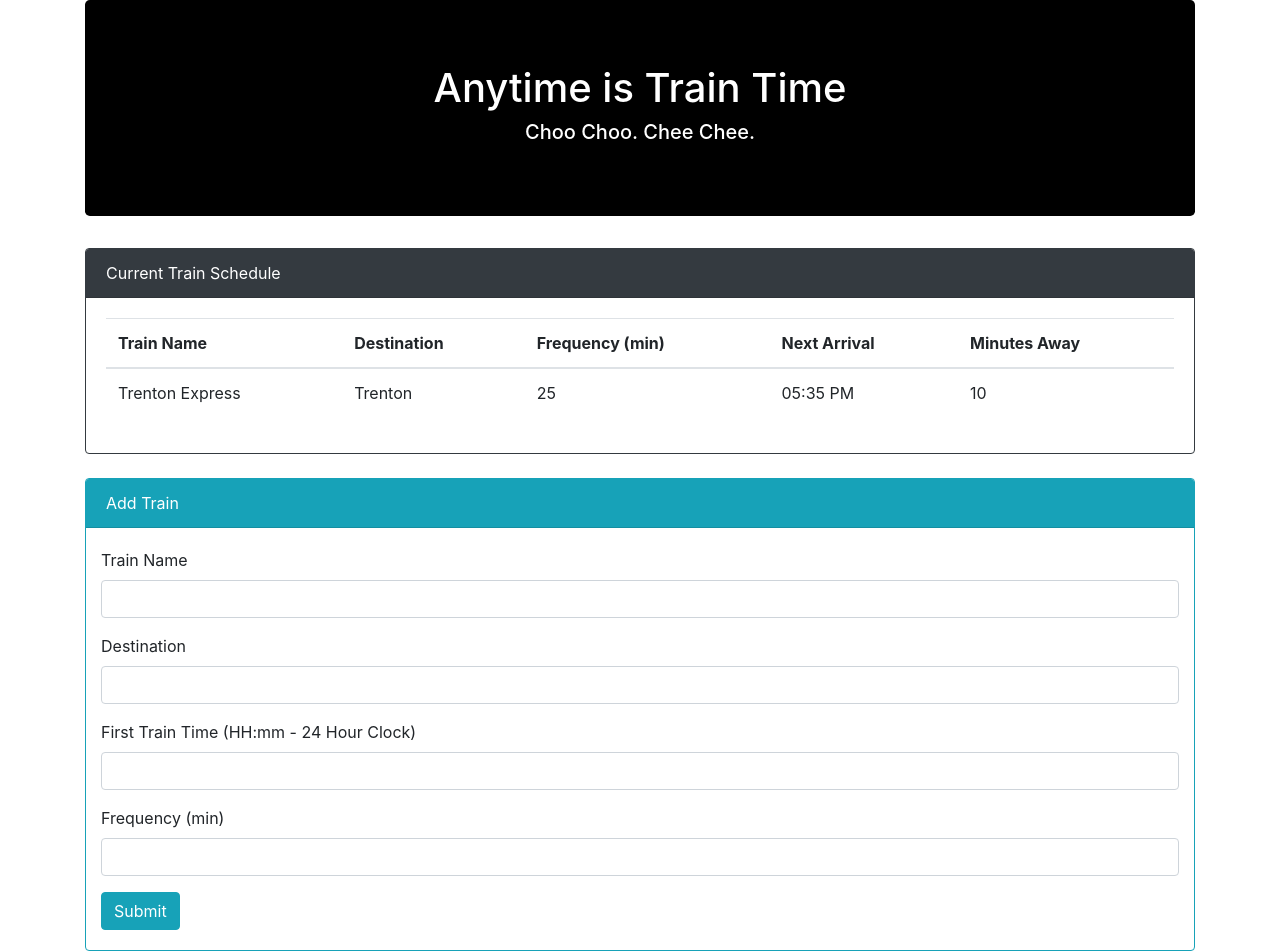
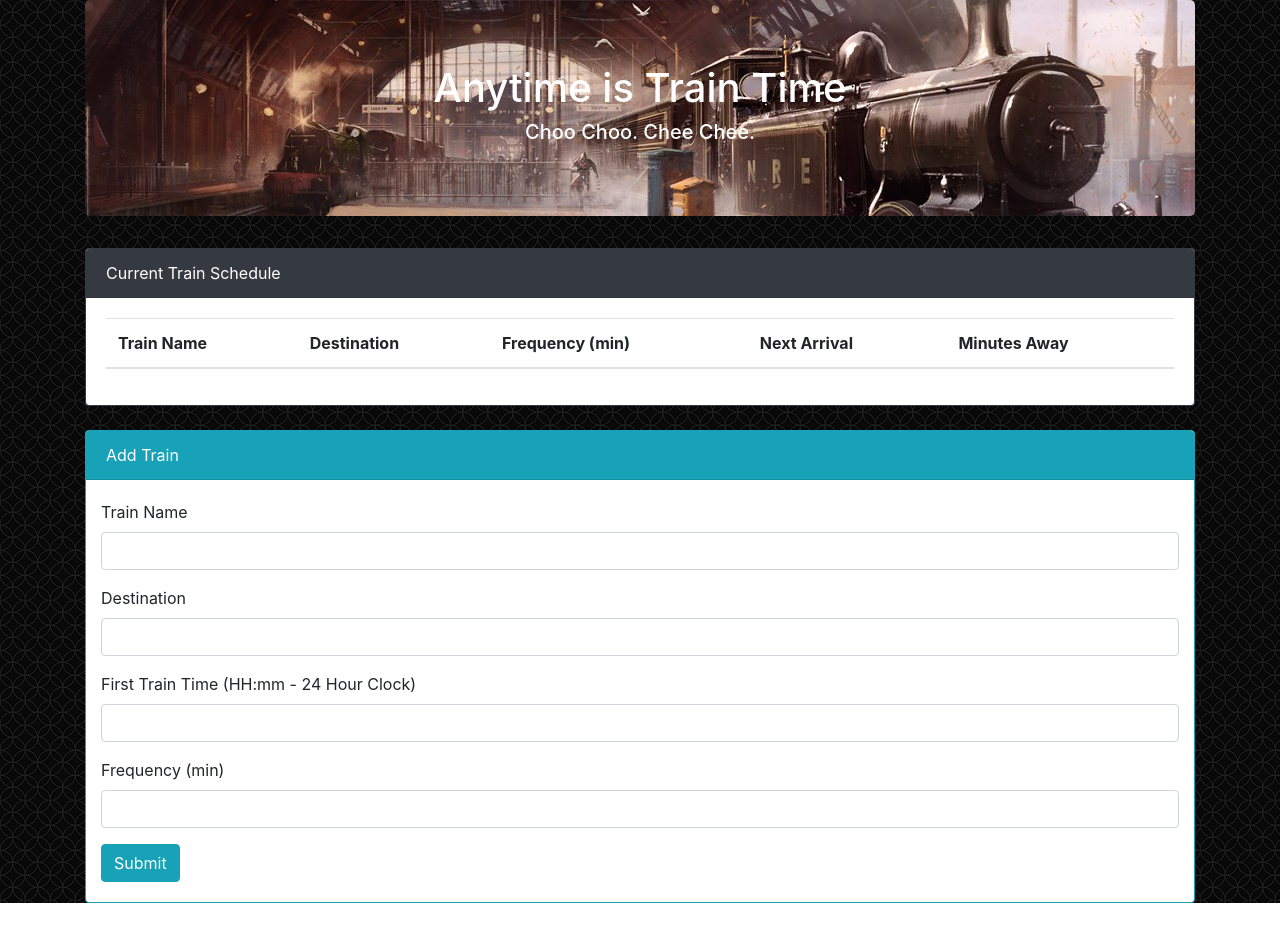
Before and after one commit to SasquatchXYZ/Train-Activity-Basic, a plain HTML site: page index.html in a window 1280 px wide. After the commit the page ends 903 px from the top, so only its background shows below. Drawn offline with nearby package versions, Linux system fonts and the light colour scheme; no server answers.

Commit message:
WIP, currently working train activity, missing API key for now

```diff
--- a/assets/css/style.css
+++ b/assets/css/style.css
@@ -1,4 +1,8 @@
+body {
+    background: url("../images/spiration_dark.png") repeat;
+}
+
 .jumbotron {
-    background-color: black;
+    background: url("../images/train.jpg") no-repeat center center;
     color: white;
 }
--- a/assets/javascript/app.js
+++ b/assets/javascript/app.js
@@ -1,22 +1,20 @@
 // Initialize Firebase
+
 
 // Create a variable to reference the database.
 let database = firebase.database();
 
 //Initial Values.
-let trainName = "";
-let destination = "";
-let firstTrain = "";
-let frequency = "";
 
-$("#add-train").on ("click", function(event) {
+
+$("#add-train").on("click", function (event) {
     event.preventDefault();
 
     let newTrain = {
-        name : $("#train-name-input").val().trim(),
-        destination : $("#destination-input").val().trim(),
-        first : $("#first-time-input").val().trim(),
-        frequency : $("#frequency-input").val().trim(),
+        name: $("#train-name-input").val().trim(),
+        destination: $("#destination-input").val().trim(),
+        first: $("#first-time-input").val().trim(),
+        frequency: $("#frequency-input").val().trim(),
     };
 
     database.ref('Train-Activity').push(newTrain);
@@ -28,17 +26,17 @@ $("#add-train").on ("click", function(event) {
 
 });
 
-database.ref('Train-Activity').on("child_added", function(childSnapshot) {
+database.ref('Train-Activity').on("child_added", function (childSnapshot) {
     let train = childSnapshot.val();
 
-    console.log(train);
+    /*console.log(train);
     console.log(train.name);
     console.log(train.destination);
     console.log(train.first);
-    console.log(train.frequency);
+    console.log(train.frequency);*/
 
-    let firstTimeConverted = moment(train.first, "HH:mm").subtract(1,"years");
-    console.log(firstTimeConverted);
+    let firstTimeConverted = moment(train.first, "HH:mm").subtract(1, "years");
+    console.log(`First Train Time: ${firstTimeConverted}`);
 
     let currentTime = moment();
     console.log(`Current Time: ${moment(currentTime).format("hh:mm")}`);
@@ -53,16 +51,16 @@ database.ref('Train-Activity').on("child_added", function(childSnapshot) {
     console.log(`Minutes Until Train: ${timeTilNext}`);
 
     let nextTrain = moment().add(timeTilNext, "minutes");
-    console.log(`Arrival Time: ${moment(nextTrain).format("hh:mm")}`);
+    console.log(`Arrival Time: ${moment(nextTrain).format("hh:mm A")}`);
 
 
     $(".table tbody").append(`<tr>
                                 <td>${train.name}</td>
                                 <td>${train.destination}</td>
                                 <td>${train.frequency}</td>
-                                <td>${moment(nextTrain).format("hh:mm")}</td>
+                                <td>${moment(nextTrain).format("hh:mm A")}</td>
                                 <td>${timeTilNext}</td>
-                              </tr>`)
-}, function(errorObject) {
+                              </tr>`);
+}, function (errorObject) {
     console.log(`Errors Handled: ${errorObject.code}`);
 });
--- a/index.html
+++ b/index.html
@@ -7,11 +7,13 @@
     <title>Train Activity | Dalton Ricker</title>
 
     <!-- Link to Bootstrap CSS -->
-    <link rel="stylesheet" href="https://maxcdn.bootstrapcdn.com/bootstrap/4.0.0/css/bootstrap.min.css" integrity="sha384-Gn5384xqQ1aoWXA+058RXPxPg6fy4IWvTNh0E263XmFcJlSAwiGgFAW/dAiS6JXm" crossorigin="anonymous">
+    <link rel="stylesheet" href="https://maxcdn.bootstrapcdn.com/bootstrap/4.0.0/css/bootstrap.min.css"
+          integrity="sha384-Gn5384xqQ1aoWXA+058RXPxPg6fy4IWvTNh0E263XmFcJlSAwiGgFAW/dAiS6JXm" crossorigin="anonymous">
     <!-- Link to CSS -->
     <link href="assets/css/style.css" rel="stylesheet" type="text/css">
     <!-- Link to Firebase -->
     <script src="https://www.gstatic.com/firebasejs/5.5.1/firebase.js"></script>
+
 </head>
 <body>
 <div class="container">
@@ -24,7 +26,7 @@
             <div class="card border-dark">
                 <div class="card-header bg-dark text-white">Current Train Schedule</div>
                 <div class="card-body">
-                    <table class="table">
+                    <table class="table table-hover">
                         <thead>
                         <tr>
                             <th scope="col">Train Name</th>
@@ -35,13 +37,6 @@
                         </tr>
                         </thead>
                         <tbody>
-                        <tr>
-                            <td>Trenton Express</td>
-                            <td>Trenton</td>
-                            <td>25</td>
-                            <td>05:35 PM</td>
-                            <td>10</td>
-                        </tr>
                         </tbody>
                     </table>
                 </div>
@@ -79,7 +74,6 @@
             </div>
         </div>
     </div>
-
 </div>
 
 <!-- jQuery -->
```
Also changed, not shown: assets/images/spiration_dark.png (added), assets/images/train.jpg (added), 1 other file. Lines whose indentation alone changed are shown as unchanged.
